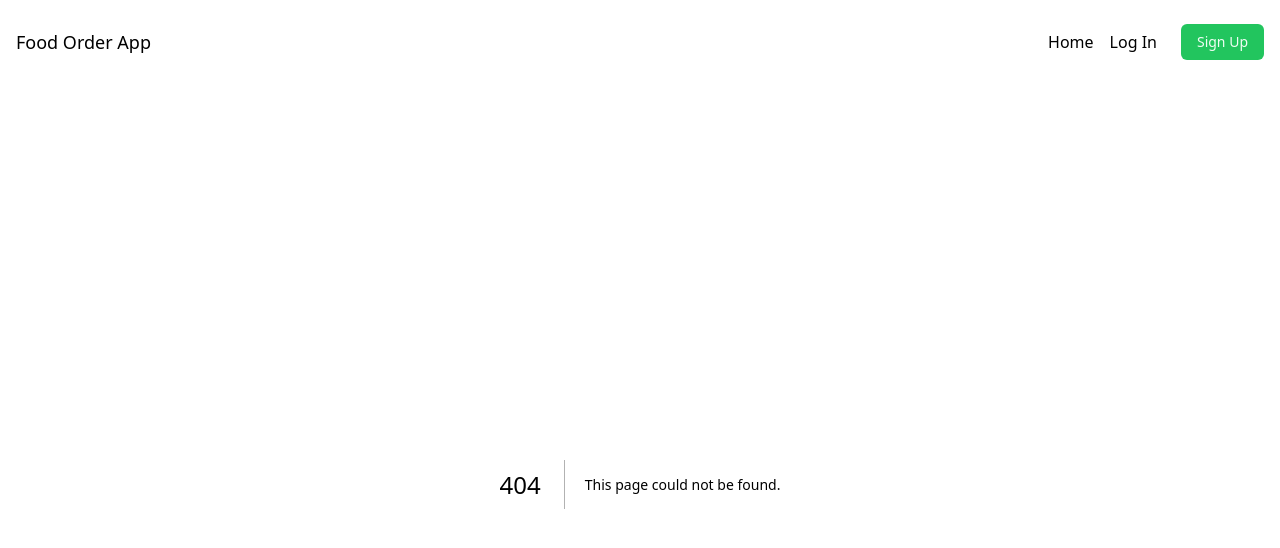
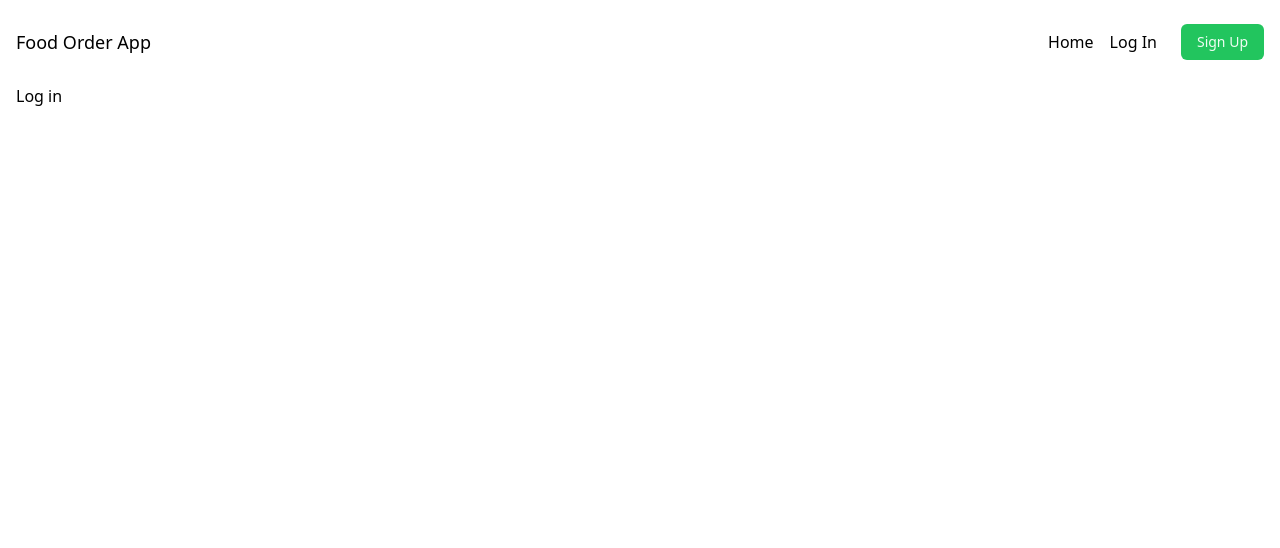
Before and after one commit to 012kirby210/nextjs-food-delivery, a Next.js app: page /login in a window 1280 px wide. Before the commit this address had no page. Shown: the top 548 px of the page. Built offline with nearby package versions, Linux system fonts and the light colour scheme.

Commit message:
Ajout Login.

```diff
--- /dev/null
+++ b/pages/login.js
@@ -0,0 +1,3 @@
+export default function LoginRoute() {
+    return (<h1>Log in</h1>);
+}
```
